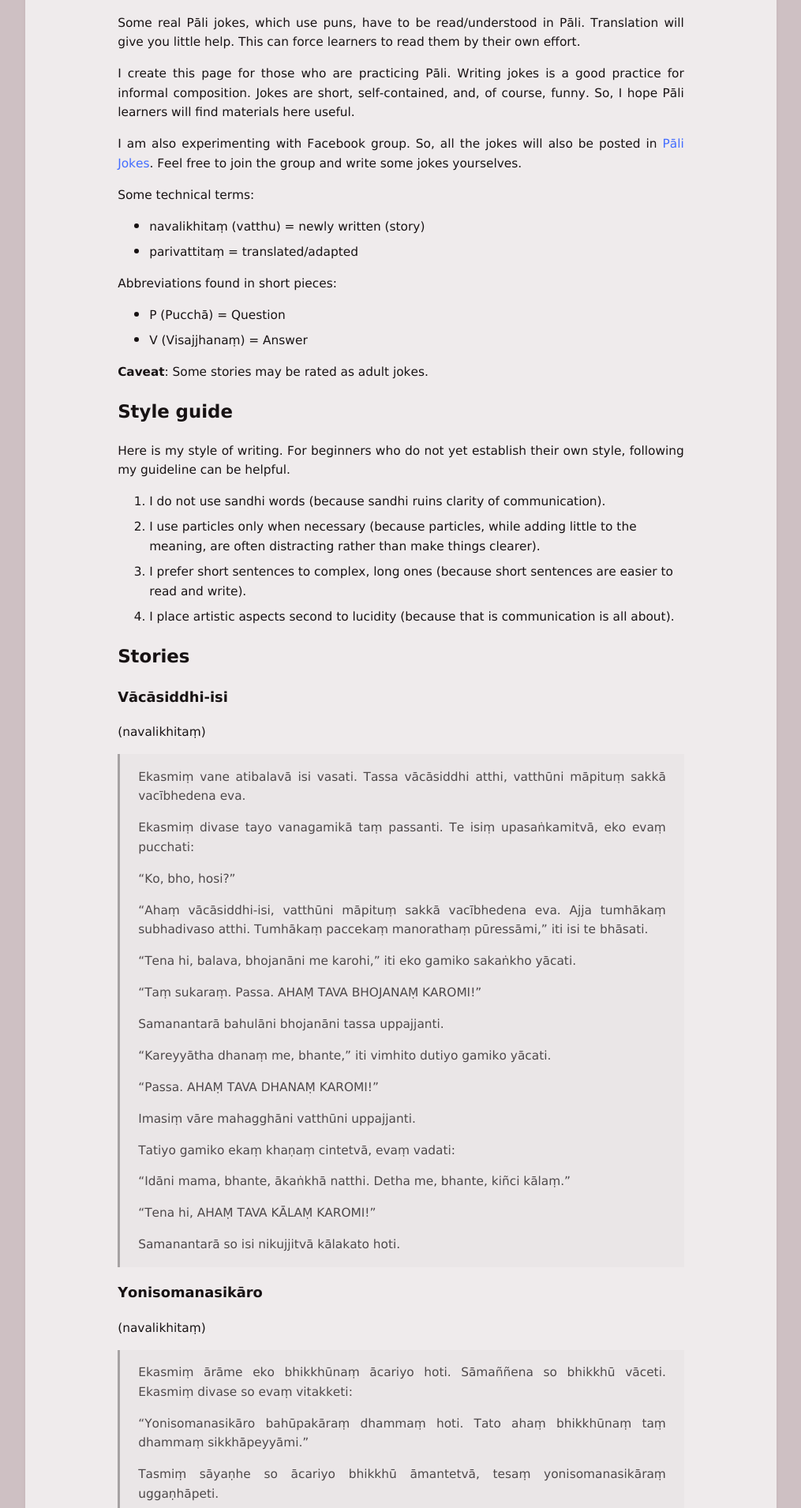
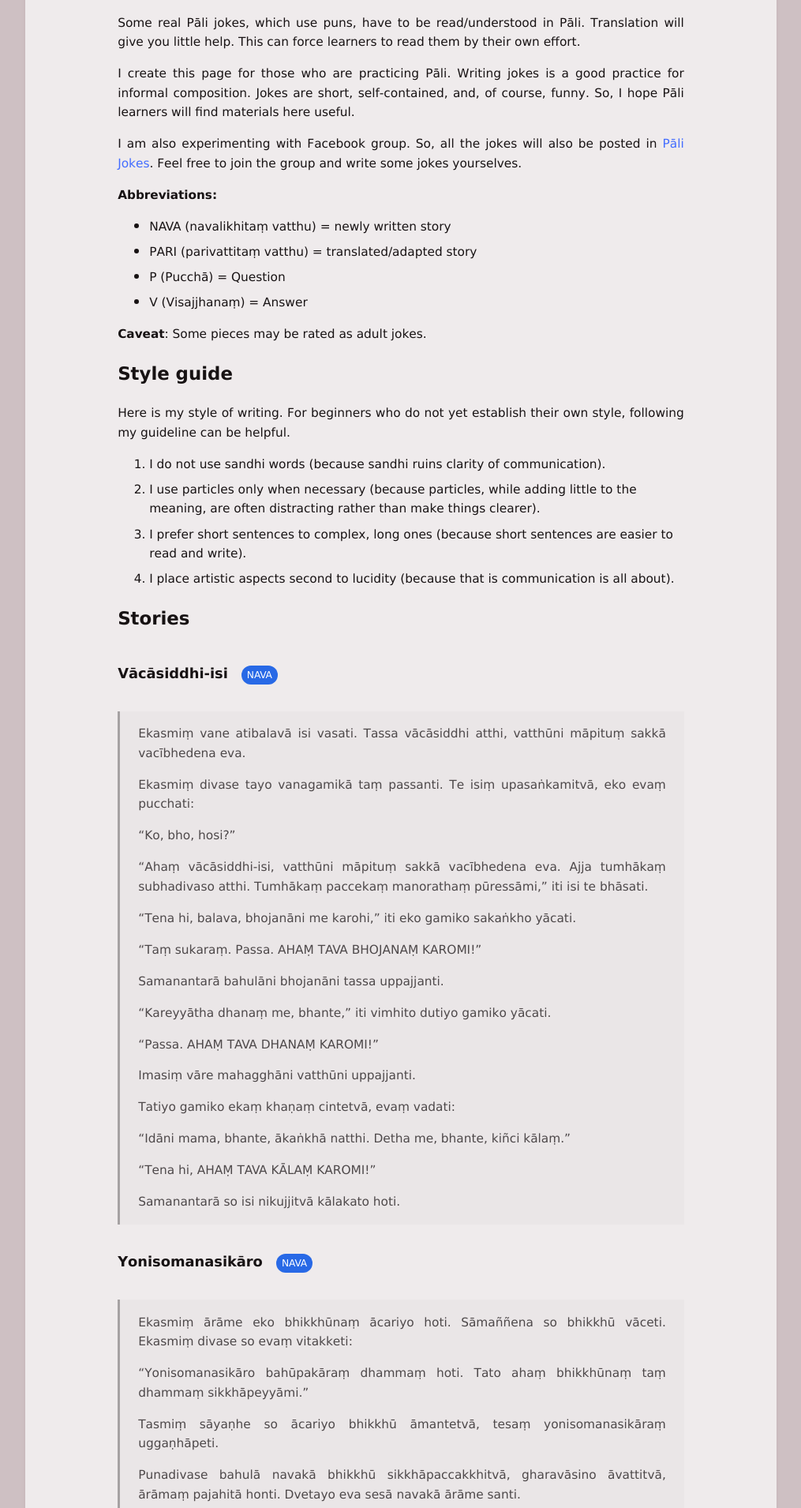
Before and after one commit to bhaddacak/bhaddacak.github.io, a Jekyll site: the page built from _pages/palijokes.md, in a window 1280 px wide. Shown: the part 546-2456 px from the top of the page at 79% size, without its empty margins (132-1147 px from the left). Built offline with Jekyll 4.4.1, drawn with Linux system fonts in a browser that asks for light colours; some of the changed text lies outside the part shown.

Commit message:
Edit Pali jokes

```diff
--- a/_pages/palijokes.md
+++ b/_pages/palijokes.md
@@ -18,15 +18,13 @@ I create this page for those who are practicing Pāli. Writing jokes is a good p
 
 I am also experimenting with Facebook group. So, all the jokes will also be posted in [Pāli Jokes](https://web.facebook.com/groups/palijokes){:target="\_blank"}. Feel free to join the group and write some jokes yourselves.
 
-Some technical terms:
-- navalikhitaṃ (vatthu) = newly written (story)
-- parivattitaṃ = translated/adapted
-
-Abbreviations found in short pieces:
+**Abbreviations:**
+- NAVA (navalikhitaṃ vatthu) = newly written story
+- PARI (parivattitaṃ vatthu) = translated/adapted story
 - P (Pucchā) = Question
 - V (Visajjhanaṃ) = Answer
 
-**Caveat**: Some stories may be rated as adult jokes.
+**Caveat**: Some pieces may be rated as adult jokes.
 
 ## Style guide
 
@@ -40,7 +38,10 @@ Here is my style of writing. For beginners who do not yet establish their own st
 ## Stories
 
 ### Vācāsiddhi-isi
-(navalikhitaṃ)
+{: .inline-block}
+
+nava
+{: .label }
 
 > Ekasmiṃ vane atibalavā isi vasati. Tassa vācāsiddhi atthi, vatthūni māpituṃ sakkā vacībhedena eva.
 >
@@ -71,7 +72,10 @@ Here is my style of writing. For beginners who do not yet establish their own st
 > Samanantarā so isi nikujjitvā kālakato hoti.
 
 ### Yonisomanasikāro
-(navalikhitaṃ)
+{: .inline-block}
+
+nava
+{: .label }
 
 > Ekasmiṃ ārāme eko bhikkhūnaṃ ācariyo hoti. Sāmaññena so bhikkhū vāceti. Ekasmiṃ divase so evaṃ vitakketi:
 >
@@ -92,7 +96,10 @@ Here is my style of writing. For beginners who do not yet establish their own st
 > "Yato tayā YONIsomanasikāro vācito, tato ahaṃ titikkhituṃ sakkā. Na sakkā sace LIṄGAsomanasikāro."
 
 ### Bhikkhu sārathi ca
-(parivattitaṃ)
+{: .inline-block}
+
+pari
+{: .label }
 
 > Ekasmiṃ samaye eko bhikkhu ca sārathi mattaññutāya jīvikaṃ kappetvā, kālakatā honti. Yato na garukaṃ pāpakammaṃ katā, tato dve devaloke uppajjito.
 >
@@ -108,16 +115,16 @@ Here is my style of writing. For beginners who do not yet establish their own st
 
 ## Short pieces
 
-> (parivattitaṃ)
->
+> pari
+> {: .label }
 > P: Kittakaṃ attānaṃ tvaṃ ākaṅkhasi?
 >
 > V: Yaṃ "Rathassa parimukhaṃ na kamati," iti eva, taṃ pahonakaṃ hoti.
 >
 > (Shunryu Suzuki)
 
-> (parivattitaṃ)
->
+> pari
+> {: .label }
 > Na ahaṃ mama kammena amatabhāvaṃ paṭilabhituṃ icchāmi.
 >
 > Amaraṇena pana ahaṃ amatabhāvaṃ paṭilabhituṃ icchāmi.
--- a/_sass/classes.sass
+++ b/_sass/classes.sass
@@ -193,3 +193,6 @@ a:hover .icon
   padding: 0px 4px 0px 4px
   font-size: 0.7em
   cursor: pointer
+
+.inline-block
+  display: inline-block
```
Also changed, not shown: other parts of _pages/palijokes.md (+1 -1 lines).
